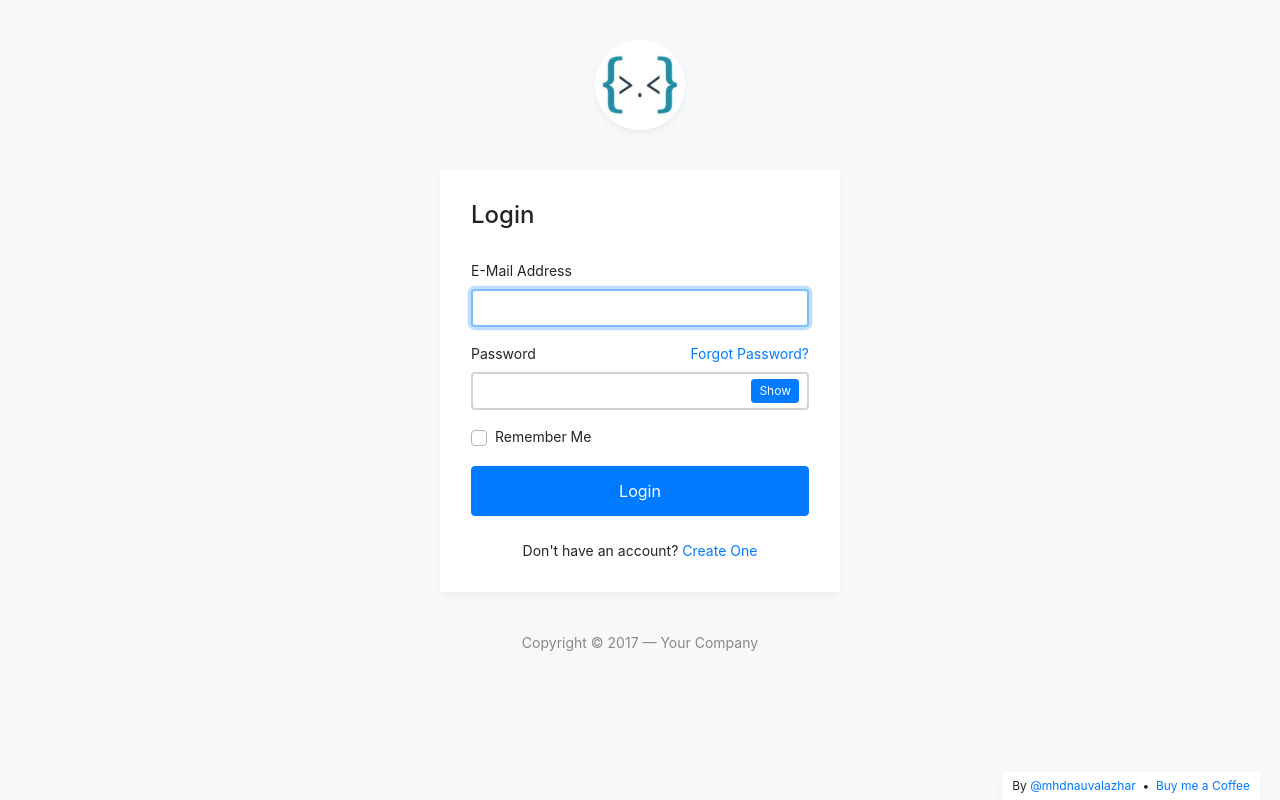
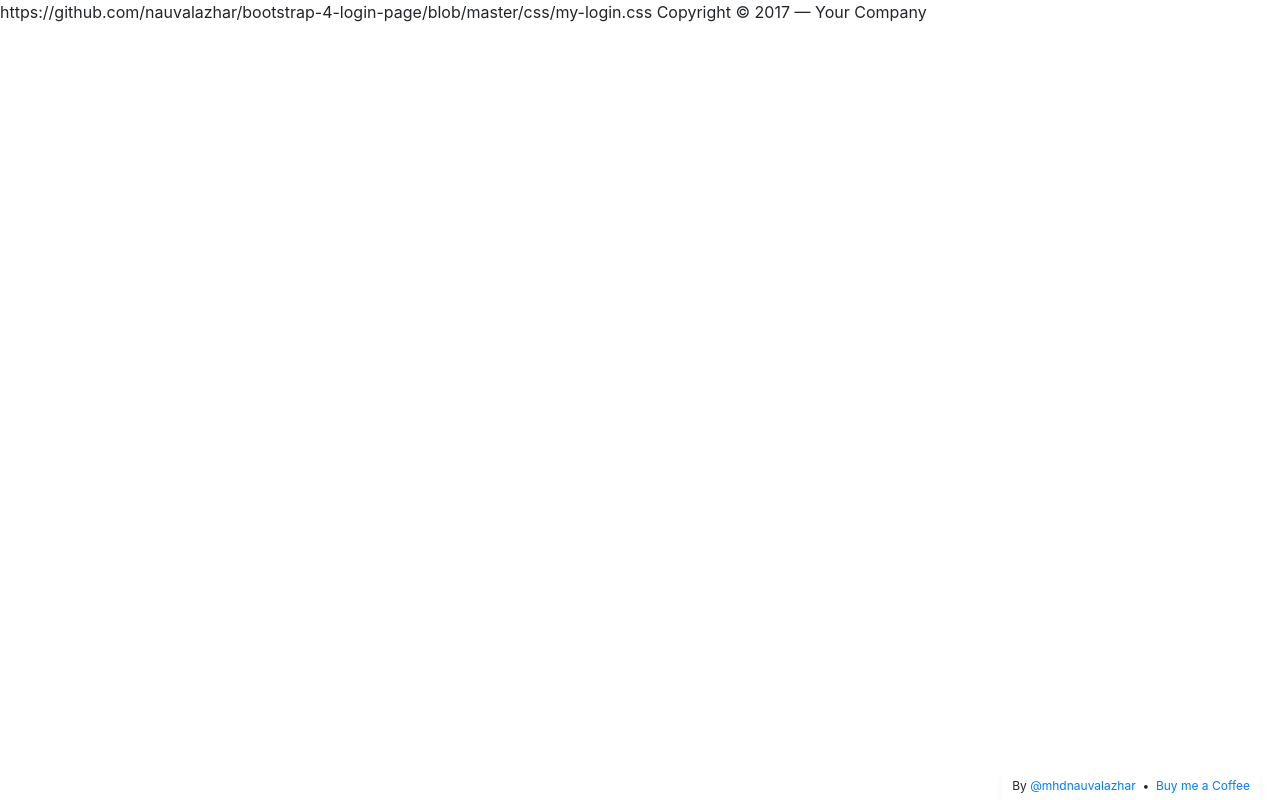
Before and after one commit to nauvalazhar/bootstrap-4-login-page, a plain HTML site: page index.html in a window 1280 px wide. Drawn offline with nearby package versions, Linux system fonts and the light colour scheme.

Commit message:
Update index.html

```diff
--- a/index.html
+++ b/index.html
@@ -9,58 +9,7 @@
 	<link rel="stylesheet" type="text/css" href="css/my-login.css">
 </head>
 
-<body class="my-login-page">
-	<section class="h-100">
-		<div class="container h-100">
-			<div class="row justify-content-md-center h-100">
-				<div class="card-wrapper">
-					<div class="brand">
-						<img src="img/logo.jpg" alt="logo">
-					</div>
-					<div class="card fat">
-						<div class="card-body">
-							<h4 class="card-title">Login</h4>
-							<form method="POST" class="my-login-validation" novalidate="">
-								<div class="form-group">
-									<label for="email">E-Mail Address</label>
-									<input id="email" type="email" class="form-control" name="email" value="" required autofocus>
-									<div class="invalid-feedback">
-										Email is invalid
-									</div>
-								</div>
-
-								<div class="form-group">
-									<label for="password">Password
-										<a href="forgot.html" class="float-right">
-											Forgot Password?
-										</a>
-									</label>
-									<input id="password" type="password" class="form-control" name="password" required data-eye>
-								    <div class="invalid-feedback">
-								    	Password is required
-							    	</div>
-								</div>
-
-								<div class="form-group">
-									<div class="custom-checkbox custom-control">
-										<input type="checkbox" name="remember" id="remember" class="custom-control-input">
-										<label for="remember" class="custom-control-label">Remember Me</label>
-									</div>
-								</div>
-
-								<div class="form-group m-0">
-									<button type="submit" class="btn btn-primary btn-block">
-										Login
-									</button>
-								</div>
-								<div class="mt-4 text-center">
-									Don't have an account? <a href="register.html">Create One</a>
-								</div>
-							</form>
-						</div>
-					</div>
-					<div class="footer">
-						Copyright &copy; 2017 &mdash; Your Company
+https://github.com/nauvalazhar/bootstrap-4-login-page/blob/master/css/my-login.css						Copyright &copy; 2017 &mdash; Your Company
 					</div>
 				</div>
 			</div>
```
